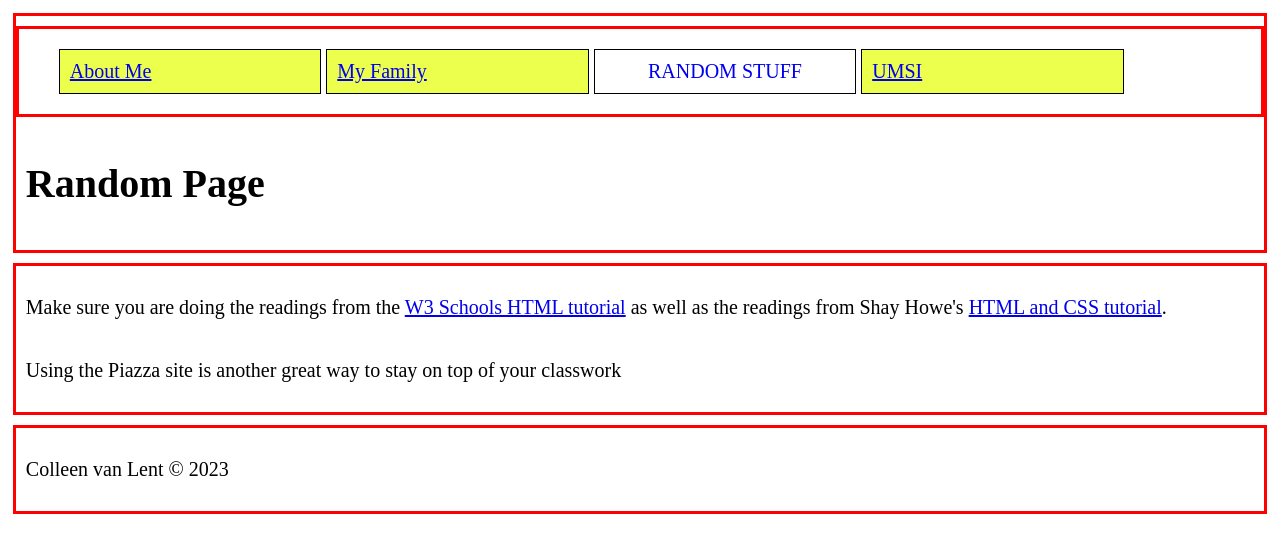
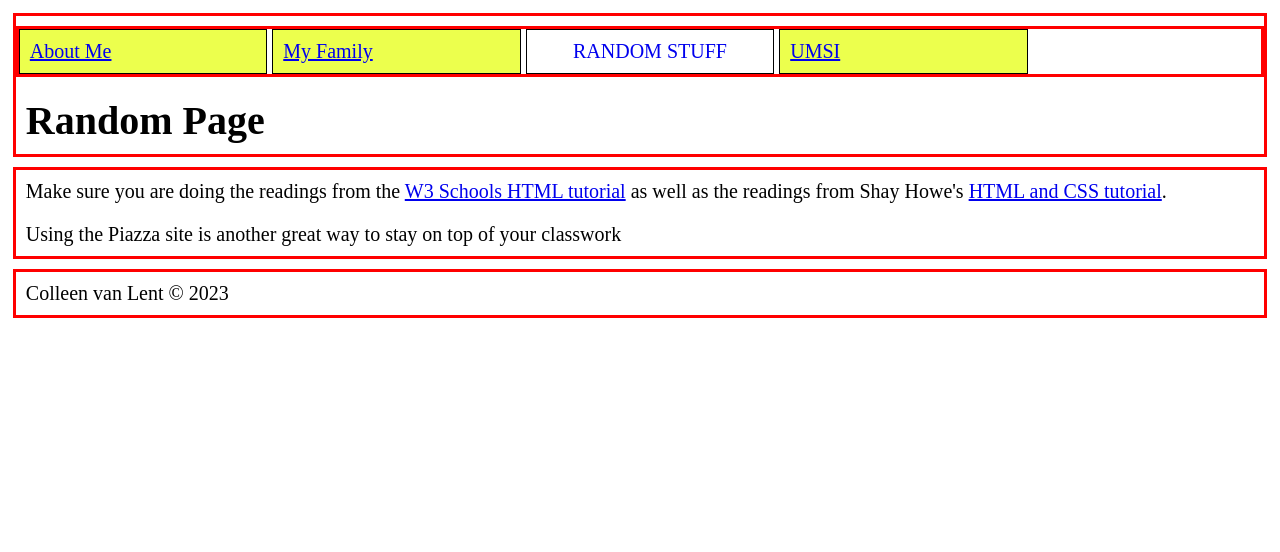
Before and after one commit to bcaballo04/hw1-w24, a plain HTML site: page random.html in a window 1280 px wide. Drawn offline with Linux system fonts and the light colour scheme.

Commit message:
Add files via upload

```diff
--- a/random.html
+++ b/random.html
@@ -1,12 +1,13 @@
 <!DOCTYPE html>
 <html lang="en">
+
 <head>
 	<!--  TIP
 	You will find any errors from the head section using the console. -->
 	<meta charset="UTF-8">
 	<meta name="viewport" content="width=device-width, initial-scale=1.0">
 	<link rel="icon" href="images/favicon.ico">
-	<link rel="stylesheet" href="css/rest.css">
+	<link rel="stylesheet" href="css/reset.css">
 	<link rel="stylesheet" href="css/style.css">
 	<title>Random</title>
 </head>
@@ -22,7 +23,7 @@
 			</ul>
 		</nav>
 
-	<h2>Random Page</h2>
+	<h1>Random Page</h1>
 	</header>
 
 	<main>
@@ -37,4 +38,5 @@
 		<p>Colleen van Lent &copy; 2023</p>
 	</footer>
 </body>
+
 </html>
```
